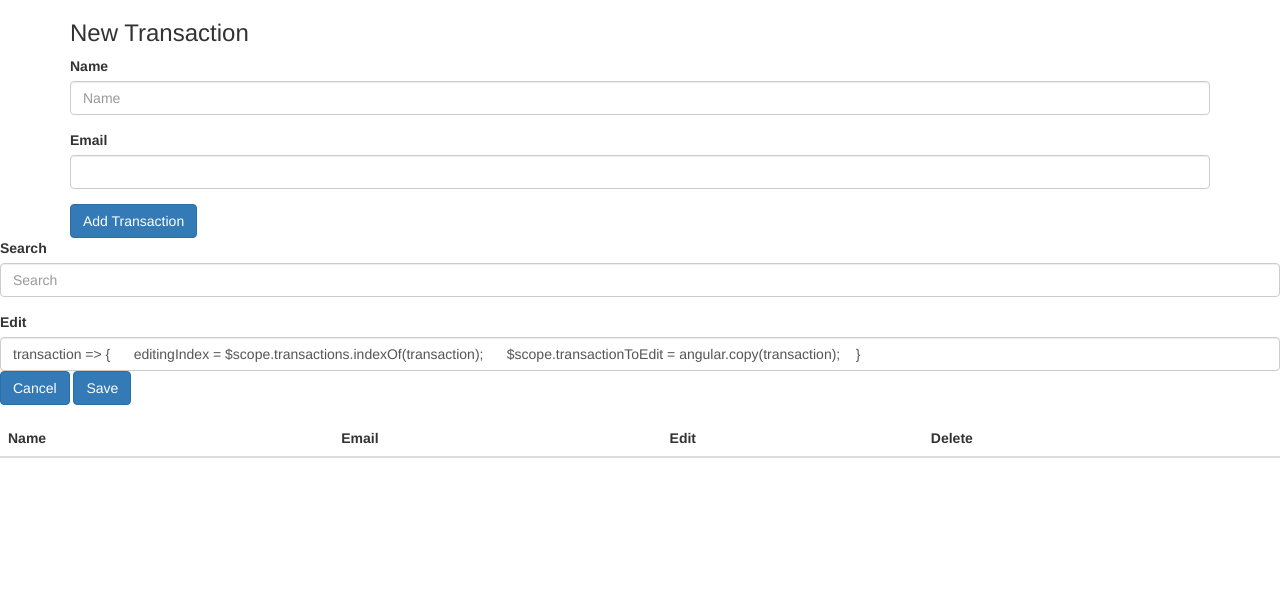
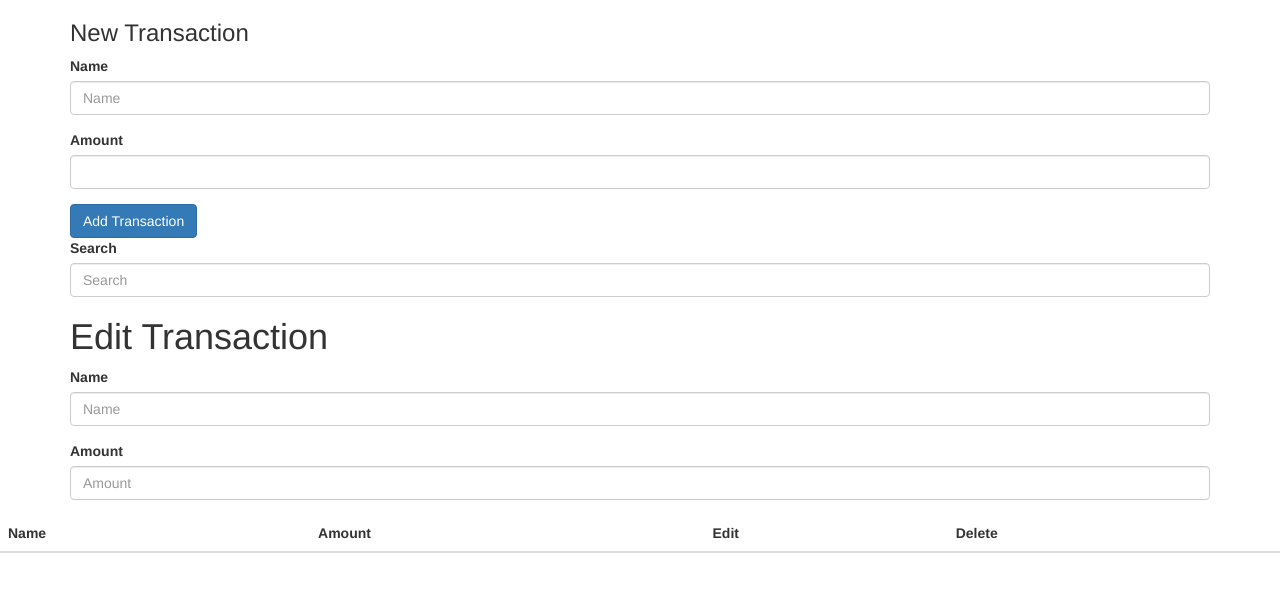
Before and after one commit to KimSarabia/Angular-Banking-App, a website: page views/index.html in a window 1280 px wide. Drawn offline with nearby package versions, Linux system fonts and the light colour scheme; files whose address does not match are found by name.

Commit message:
add works

```diff
--- a/public/main.js
+++ b/public/main.js
@@ -21,12 +21,14 @@ app.controller('mainCtrl', function($scope){
     $scope.editTransaction = transaction => {
       editingIndex = $scope.transactions.indexOf(transaction);
       $scope.transactionToEdit = angular.copy(transaction);
-
     };
 
     $scope.saveEdit = () => {
       $scope.transactions[editingIndex] = $scope.transactionToEdit;
-      $scope.transactionToEdit = {};
+      $scope.transactionToEdit = null;
     };
 
+    $scope.cancelEdit = () => {
+      $scope.transactionToEdit = null;
+    }
 });
--- a/views/index.html
+++ b/views/index.html
@@ -8,8 +8,11 @@
     <script src="https://ajax.googleapis.com/ajax/libs/angularjs/1.4.5/angular.min.js"></script>
     <script src="main.js" charset="utf-8"></script>
 </head>
+
 <body ng-app='myApp' ng-controller='mainCtrl'>
     <div class="container">
+
+<!-- ADD SECTION START -->
         <div>
             <h3>New Transaction</h1>
             <div class="form-group">
@@ -17,35 +20,44 @@
                 <input type="text" class="form-control" placeholder="Name" ng-model = "newTransaction.name">
             </div>
             <div class="form-group">
-                <label>Email</label>
-                <input type="text" class="form-control" ng-model ="newTransaction.email">
+                <label>Amount</label>
+                <input type="text" class="form-control" ng-model ="newTransaction.amount">
             </div>
             <button class="btn btn-primary" ng-click="addTransaction()">Add Transaction</button>
         </div>
-    </div>
 
+<!-- ADD SECTION END -->
+
+<!-- SEARCH SECTION START -->
     <div>
       <div class="form-group">
           <label>Search</label>
           <input type="text" class="form-control" placeholder="Search" ng-model = "searchFilter">
       </div>
     </div>
+<!-- SEARCH SECTION END -->
 
+<!-- EDIT SECTION START -->
     <div>
-      <div class="form-group">
-          <label>Edit</label>
-          <input type="text" class="form-control" ng-model = "editTransaction">
-          <button class="btn btn-primary" ng-click="closeModal()">Cancel</button>
-          <button class="btn btn-primary" ng-click="addNewTransaction()">Save</button>
-      </div>
+      <h1>Edit Transaction</h1>
+        <div class="form-group">
+          <label>Name</label>
+          <input type="text" class="form-control" placeholder="Name" ng-model="transactionToEdit.name">
+        </div>
+        <div class="form-group">
+          <label>Amount</label>
+          <input type="text" class="form-control" placeholder="Amount" ng-model="transactionToEdit.amount">
+        </div>
     </div>
+  </div>
+<!-- EDIT SECTION END -->
 
-
+<!-- TABLE SECTION START -->
     <table class="table">
       <thead>
         <tr>
           <th>Name</th>
-          <th>Email</th>
+          <th>Amount</th>
           <th>Edit</th>
           <th>Delete</th>
         </tr>
@@ -53,7 +65,7 @@
       <tbody>
         <tr ng-repeat='transaction in transactions  | filter:searchFilter | orderBy:"name" track by $index'>
           <td>{{transaction.name}}</td>
-          <td>{{transaction.email}}</td>
+          <td>{{transaction.amount}}</td>
           <td>
             <td>
             <button type="button" class="btn btn-danger btn-sm" ng-click="removeTransaction($index)">
@@ -66,5 +78,8 @@
         </tr>
       </tbody>
     </table>
+<!-- TABLE SECTION START -->
+
+
 </body>
 </html>
```
